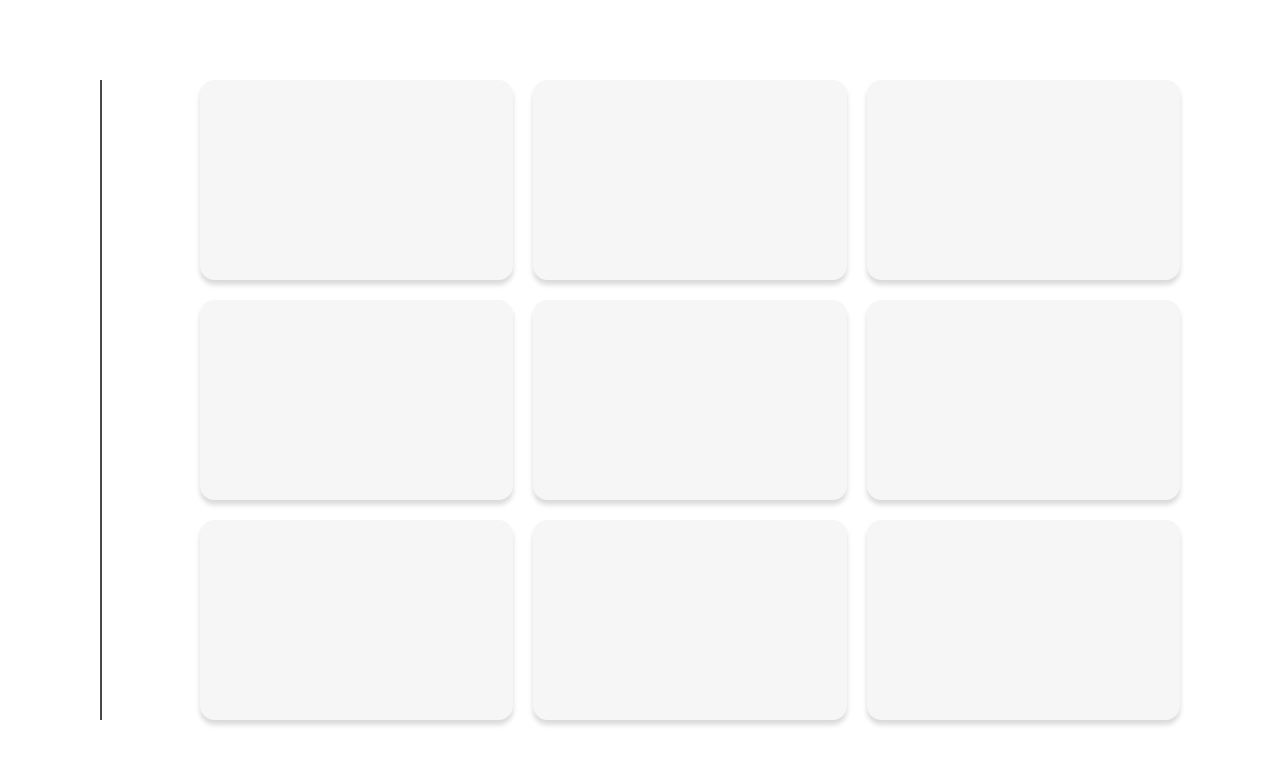
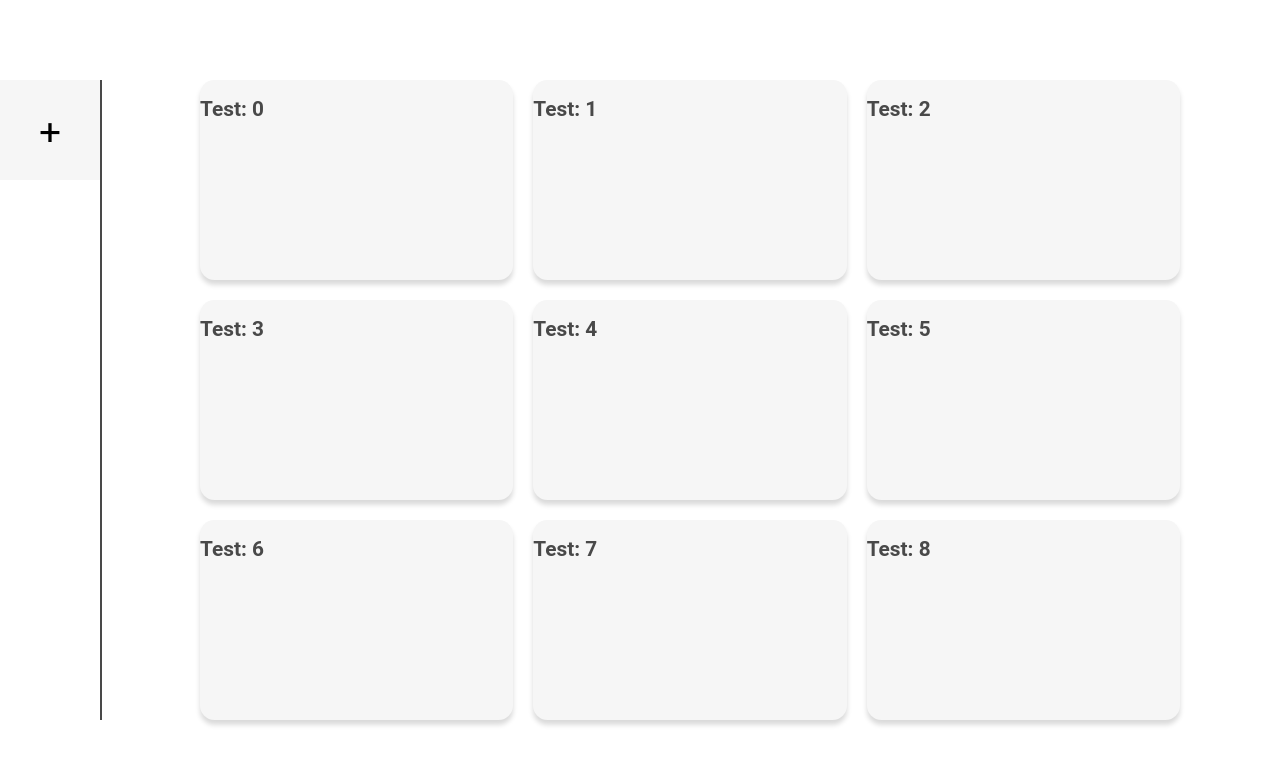
Before and after one commit to GrantCanty/dashboard, a React (Create React App) app: page / in a window 1280 px wide. Shown: the top 764 px of the page. Built offline with nearby package versions, Linux system fonts and the light colour scheme.

Commit message:
View class received startPos data to identify the x and y coordinates for CSS grid. view.css received start and end classes for x and y css grid coordinates. view component implemented way to utilize view.css classes

```diff
--- a/src/assets/styles/home.css
+++ b/src/assets/styles/home.css
@@ -2,7 +2,7 @@
     width: 100%;
     height: 100%;
     display: grid;
+    grid-template-rows: repeat(3, 1fr);
     grid-template-columns: repeat(3, 1fr);
-    grid-template-rows: repeat(3, 1fr);
     gap: 20px;
 }
--- a/src/assets/styles/sidebar.css
+++ b/src/assets/styles/sidebar.css
@@ -3,4 +3,22 @@
     height: 100%;
     border-right: #494949 2px solid;
     grid-row: 2;
+    display: flex;
 }
+
+.edit {
+    font-size: 40px;
+    text-align: center;
+    width: 100%;
+    height: 100px;
+    line-height: 100px;
+}
+
+.edit:hover {
+    cursor: pointer;
+    background-color: #e1e1e1;
+}
+
+.active {
+    background-color: #f6f6f6;
+}
--- a/src/assets/styles/view.css
+++ b/src/assets/styles/view.css
@@ -1,5 +1,61 @@
 .view {
     background-color: #f6f6f6;
+    color: #494949;
     border-radius: .9em;
     box-shadow: 0em .3em .3em rgba(0,0,0,.15);
+    font-family: 'Roboto';
 }
+
+.view-title h2 {
+    font-size: 1.3em;
+}
+
+.start-x1 {
+    grid-column-start: 1;
+}
+
+.start-x2 {
+    grid-column-start: 2;
+}
+
+.start-x3 {
+    grid-column-start: 3;
+}
+
+.end-x2 {
+    grid-column-end: 2;
+}
+
+.end-x3 {
+    grid-column-end: 3;
+}
+
+.end-x4 {
+    grid-column-end: 4;
+}
+
+/*y*/
+
+.start-y1 {
+    grid-row-start: 1;
+}
+
+.start-y2 {
+    grid-row-start: 2;
+}
+
+.start-y3 {
+    grid-row-start: 3;
+}
+
+.end-y2 {
+    grid-row-end: 2;
+}
+
+.end-y3 {
+    grid-row-end: 3;
+}
+
+.end-y4 {
+    grid-row-end: 4;
+}
--- a/src/components/view.tsx
+++ b/src/components/view.tsx
@@ -7,8 +7,10 @@ import "../assets/styles/view.css"
  * @param {string} title variable for title of the component
  */
 const View: FC<ViewProps> = ({ view }): JSX.Element => {
+    let classes: string = `view start-x${view.startPos[0]} end-x${view.startPos[0] + view.size[0]} start-y${view.startPos[1]} end-y${view.startPos[1] + view.size[1]} }`
+
     return(
-        <div className="view" >
+        <div className={classes} >
             <div className="view-header">
 
             </div>
--- a/src/layouts/main.tsx
+++ b/src/layouts/main.tsx
@@ -1,6 +1,7 @@
 import { FC } from "react";
 import Home from "../pages/home";
 import "../assets/styles/main.css"
+
 
 /**
  * @description component for the main view area
--- a/src/layouts/sidebar.tsx
+++ b/src/layouts/sidebar.tsx
@@ -1,5 +1,7 @@
 import { FC } from "react";
 import "../assets/styles/sidebar.css"
+
+
 
 /**
  * @description component for the sidebar
@@ -8,7 +10,9 @@ const Sidebar: FC = () => {
 
     return(
             <div className="sidebar">
-
+                <div className="edit active">
+                    +
+                </div>
             </div>
     )
 }
--- a/src/pages/home.tsx
+++ b/src/pages/home.tsx
@@ -2,6 +2,7 @@ import { FC } from "react";
 import View from "../components/view";
 import Component from "../types/views/view";
 import "../assets/styles/home.css"
+
 
 /**
  * @description Home page
@@ -9,13 +10,15 @@ import "../assets/styles/home.css"
 const Home: FC = () => {
     let c: Component[] = new Array()
     for (let i = 0; i < 9; i++) {
-        let cp: Component = new Component(1,1)
+        let cp: Component = new Component((i%3)+1, Math.floor(i/3) +1, 1, 1)
+        cp.title = `Test: ${i}`
         c.push(cp)
     }
 
     return(
         <div className="views-wrapper">
             {c.map((comp: Component, i: number) => {
+
                 return <View view={comp} key={i} />
             })}
         </div>
--- a/src/types/views/view.tsx
+++ b/src/types/views/view.tsx
@@ -7,16 +7,20 @@ class View {
      * size contains width and height in CSS
      * title is the header in the View
      */
+    startPos: [number, number]
     size: [number, number]
     title: string
 
     /**
      * @description class constructor
+     * @param {number} x set x position in CSS
+     * @param {number} y set x position in CSS
      * @param {number} w set width in CSS
-     * @param {number} h set height in CSS
+     * @param {number} l set length in CSS
      */
-    constructor(w: number, h: number) {
-        this.size = [w, h]
+    constructor(x: number, y: number, w: number, l: number) {
+        this.startPos = [x, y]
+        this.size = [w, l]
         this.title = ""
     }
 
```
Also changed, not shown: src/types/views/calendar.tsx (+6 -2 lines), src/types/views/finances.tsx (+6 -2 lines), src/types/views/weather.tsx (+6 -2 lines), src/useModal.tsx (added, +16 -0 lines).
